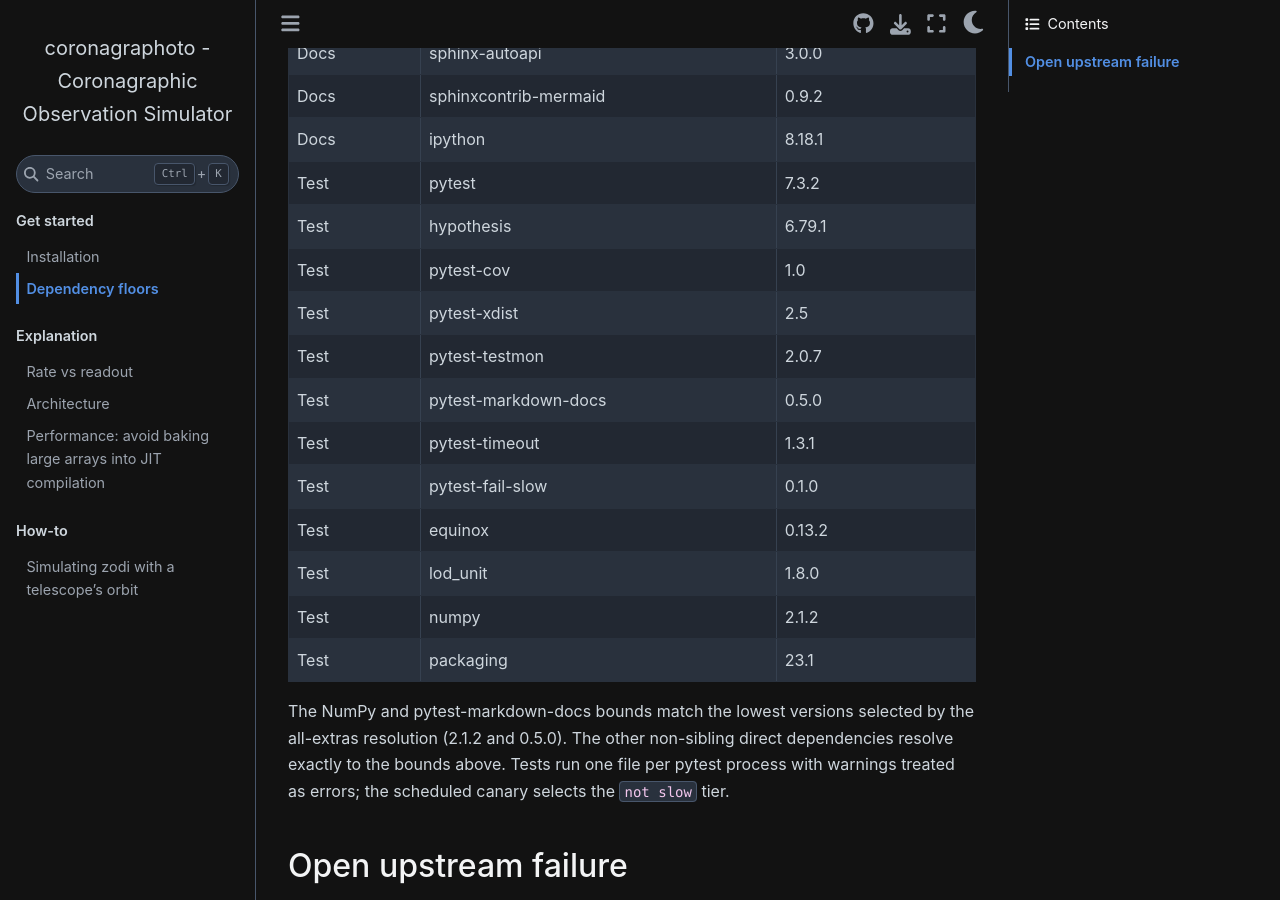
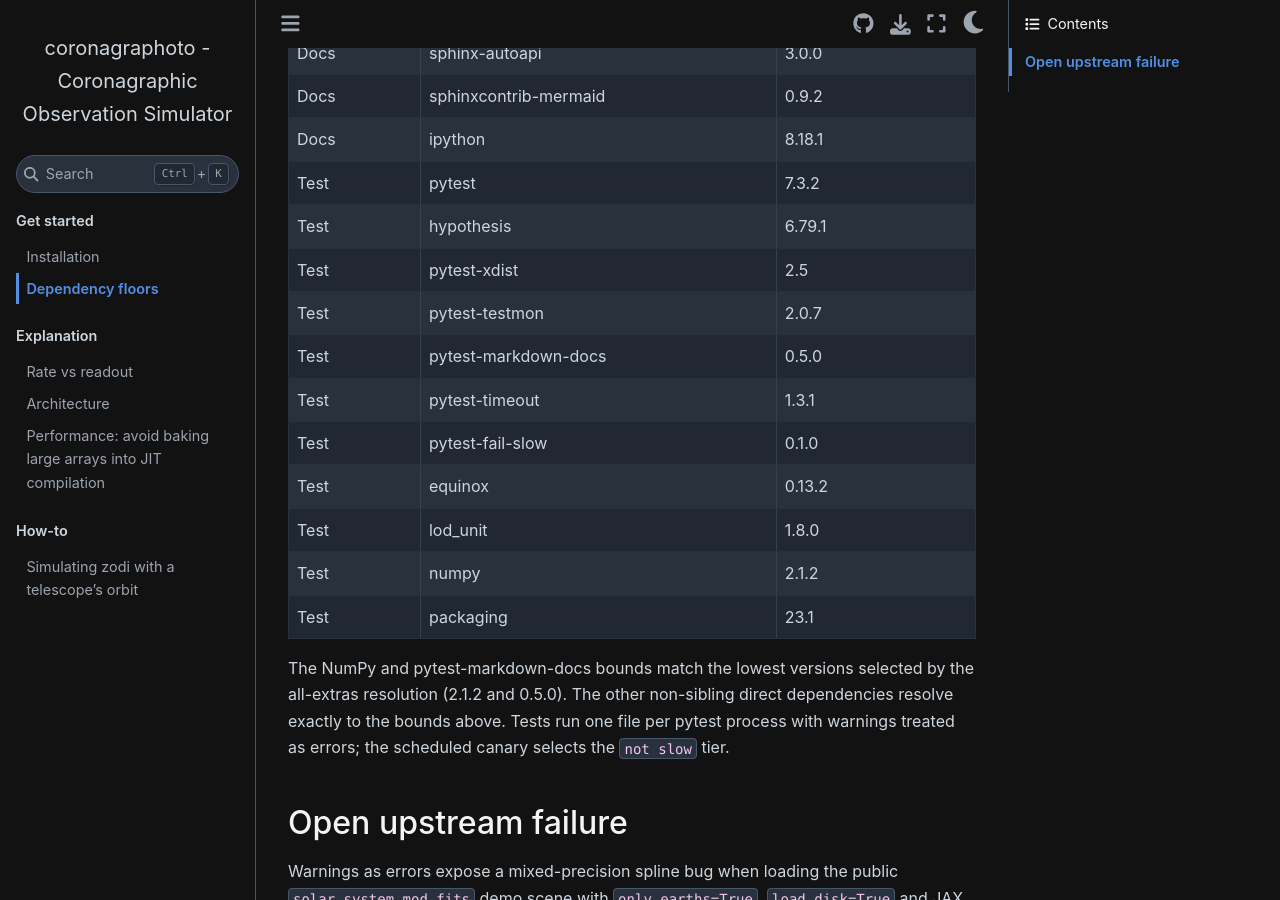
Before and after one commit to CoreySpohn/coronagraphoto, a Sphinx documentation site: the page built from docs/dependency-floors.md, in a window 1280 px wide and 900 px high, scrolled down 1004 px. Built offline with Sphinx 7.4.7 and the Sphinx Book theme 1.1.4, drawn with Linux system fonts in a browser that asks for light colours; pages that are not in the unit, such as notebooks, are missing from menus.

Commit message:
build: drop pytest-cov from the test extra (unused)

```diff
--- a/docs/dependency-floors.md
+++ b/docs/dependency-floors.md
@@ -31,7 +31,6 @@
 | Docs | ipython | 8.18.1 |
 | Test | pytest | 7.3.2 |
 | Test | hypothesis | 6.79.1 |
-| Test | pytest-cov | 1.0 |
 | Test | pytest-xdist | 2.5 |
 | Test | pytest-testmon | 2.0.7 |
 | Test | pytest-markdown-docs | 0.5.0 |
--- a/pyproject.toml
+++ b/pyproject.toml
@@ -38,7 +38,6 @@
 test = [
   "pytest>=7.3.2",
   "hypothesis>=6.79.1",
-  "pytest-cov>=1.0",
   "pytest-xdist>=2.5",
   "pytest-testmon>=2.0.7",
   "pytest-markdown-docs>=0.5.0",
```
